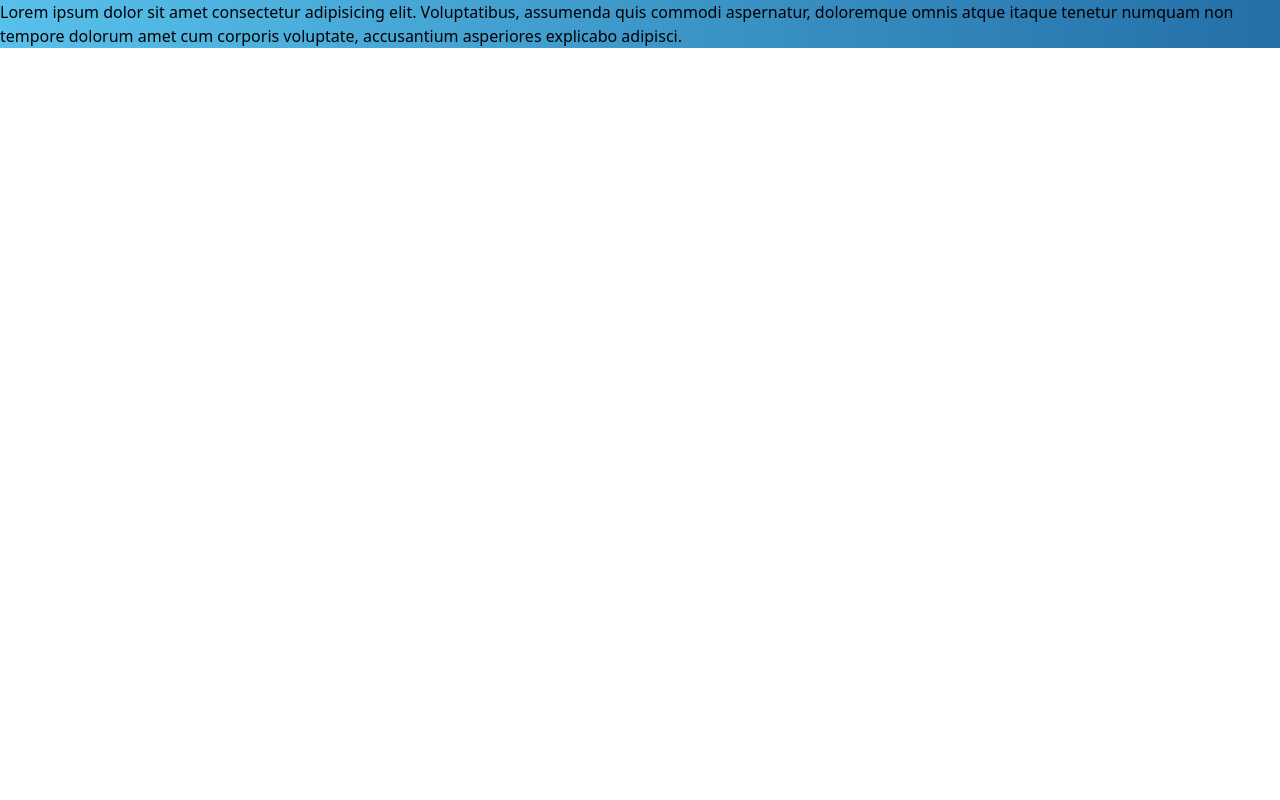
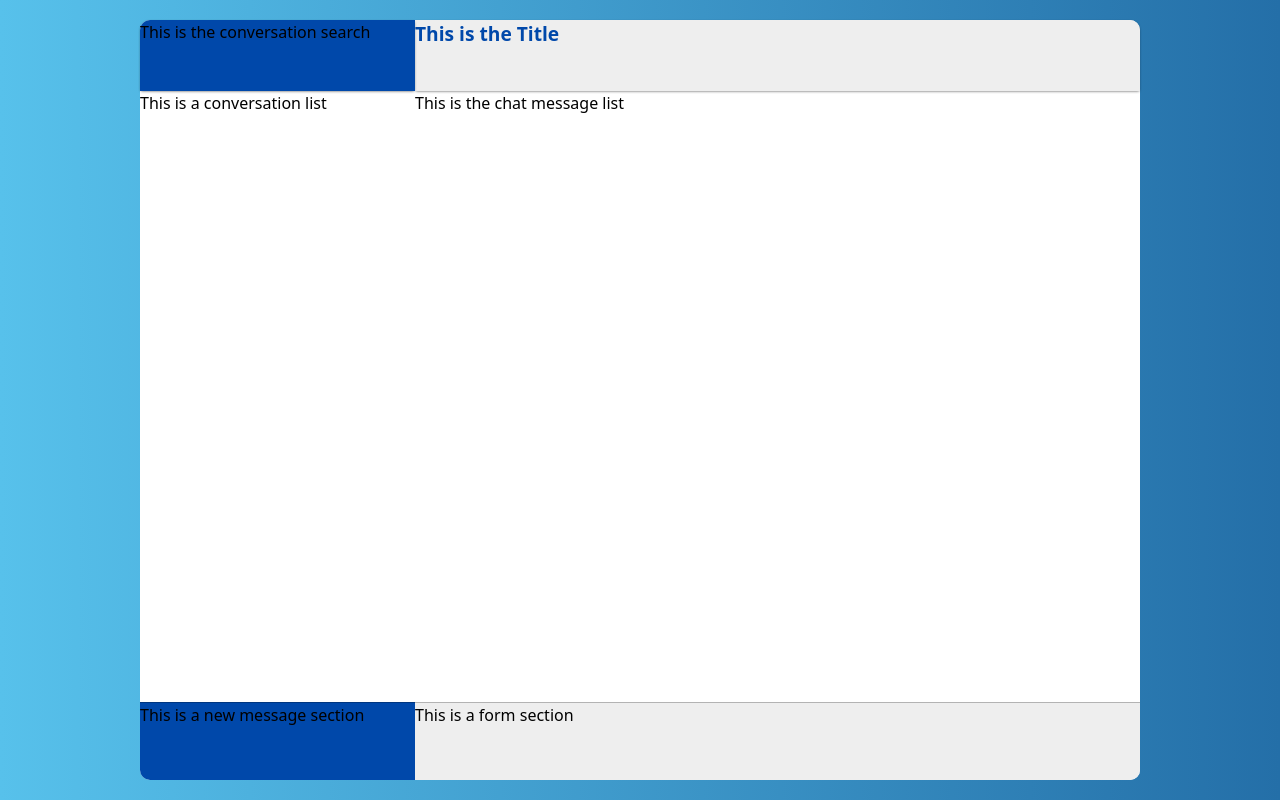
Before and after one commit to iromashko/angular-projects, an Angular app: page /chat in a window 1280 px wide. Built offline with nearby package versions, Linux system fonts and the light colour scheme.

Commit message:
add grid

```diff
--- a/src/app/pages/chat/chat.component.html
+++ b/src/app/pages/chat/chat.component.html
@@ -1,8 +1,11 @@
-<div class="chat-container">
-  <p>
-    Lorem ipsum dolor sit amet consectetur adipisicing elit. Voluptatibus,
-    assumenda quis commodi aspernatur, doloremque omnis atque itaque tenetur
-    numquam non tempore dolorum amet cum corporis voluptate, accusantium
-    asperiores explicabo adipisci.
-  </p>
+<div class="chat-body">
+  <div id="chat-container">
+    <div id="search-container">This is the conversation search</div>
+    <div id="conversation-list">This is a conversation list</div>
+    <div id="new-message-container">This is a new message section</div>
+
+    <div id="chat-title">This is the Title</div>
+    <div id="chat-message-list">This is the chat message list</div>
+    <div id="chat-form">This is a form section</div>
+  </div>
 </div>
--- a/src/app/pages/chat/chat.component.scss
+++ b/src/app/pages/chat/chat.component.scss
@@ -1,7 +1,74 @@
-.chat-container {
+.chat-body {
   margin: 0;
   padding: 0;
   box-sizing: border-box;
-  height: 100%;
+  height: 100vh;
   background: linear-gradient(to right, #57c1eb, #246fa8 100%);
+
+  display: grid;
+  place-items: center center;
 }
+
+#chat-container {
+  min-width: 800px;
+  max-width: 1000px;
+  max-height: 800px;
+  width: 100%;
+  height: 95vh;
+  border-radius: 10px;
+  background: #fff;
+
+  display: grid;
+  grid:
+    "search-container chat-title" 71px
+    "conversation-list chat-message-list" 1fr
+    "new-message-container chat-form" 78px
+    / 275px 1fr;
+}
+
+#search-container,
+#conversation-container,
+#new-message-container {
+  background: #0048aa;
+}
+
+#search-container {
+  grid-area: search-container;
+  border-radius: 10px 0 0 0;
+  box-shadow: 0 1px 3px -1px rgba(0, 0, 0, 0.75);
+  z-index: 1;
+}
+
+#conversation-list {
+  grid-area: conversation-list;
+}
+
+#new-message-container {
+  grid-area: new-message-container;
+  border-top: 1px solid rgba(0, 0, 0, 0.25);
+  border-radius: 0 0 0 10px;
+}
+
+#chat-title,
+#chat-form {
+  background: #eee;
+}
+
+#chat-title {
+  grid-area: chat-title;
+  color: #0048aa;
+  font-weight: bold;
+  font-size: 1.2rem;
+  border-radius: 0 10px 0 0;
+  box-shadow: 0 1px 3px -1px rgba(0, 0, 0, 0.75);
+}
+
+#chat-message-list {
+  grid-area: chat-message-list;
+}
+
+#chat-form {
+  grid-area: chat-form;
+  border-radius: 0 0 10px 0;
+  border-top: 1px solid rgba(0, 0, 0, 0.25);
+}
```
